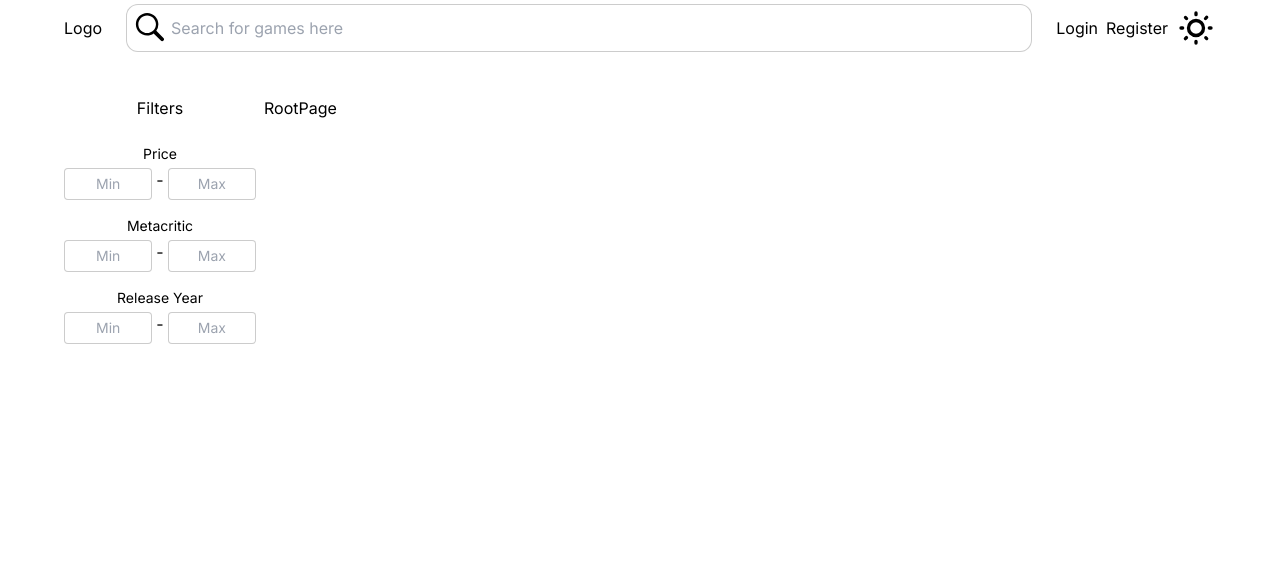
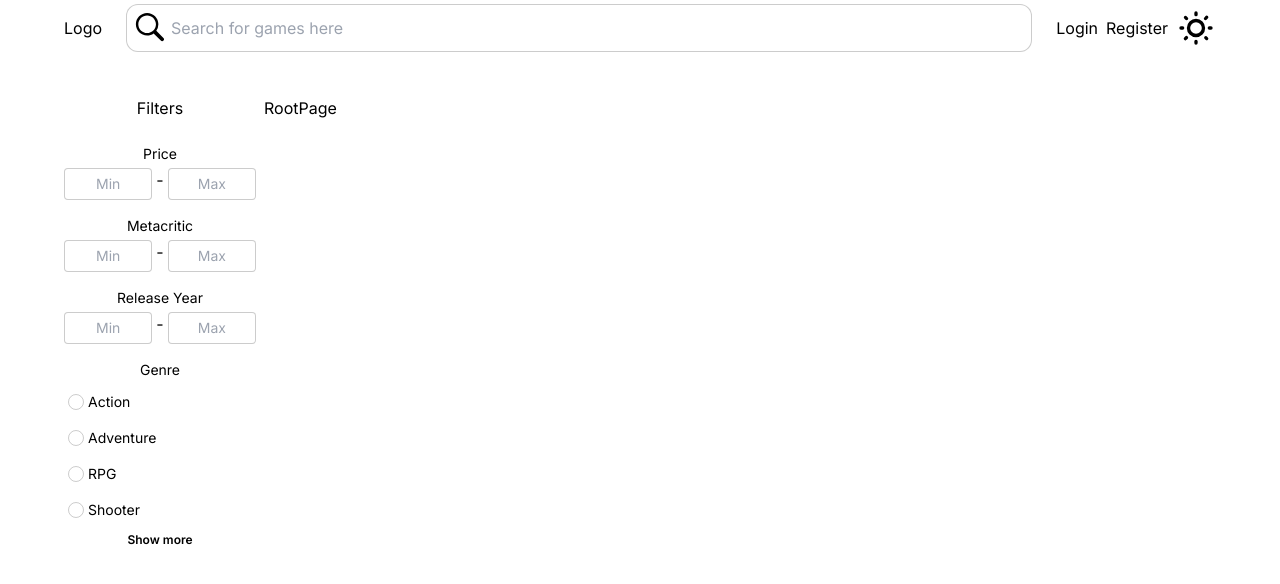
Before and after one commit to Paw565pl/gameshop, a Next.js app: page / in a window 1280 px wide. Shown: the top 584 px of the page. Built offline with nearby package versions, Linux system fonts and the light colour scheme.

Commit message:
feat: add sample radio filter to side filters

```diff
--- a/app/components/SideFilters.tsx
+++ b/app/components/SideFilters.tsx
@@ -1,9 +1,41 @@
 "use client";
 
+import RadioFilter from "./filters/RadioFilter";
 import RangeFilter from "./filters/RangeFilter";
 
 const SideFilters = () => {
   const currentYear = new Date().getFullYear();
+
+  const testArray = [
+    {
+      id: 1,
+      name: "Action",
+      slug: "action",
+      background_image:
+        "https://media.rawg.io/media/games/26d/26d4437715bee60138dab4a7c8c59c92.jpg",
+    },
+    {
+      id: 2,
+      name: "Adventure",
+      slug: "adventure",
+      background_image:
+        "https://media.rawg.io/media/games/562/562553814dd54e001a541e4ee83a591c.jpg",
+    },
+    {
+      id: 3,
+      name: "RPG",
+      slug: "role-playing-games-rpg",
+      background_image:
+        "https://media.rawg.io/media/games/00d/00d374f12a3ab5f96c500a2cfa901e15.jpg",
+    },
+    {
+      id: 4,
+      name: "Shooter",
+      slug: "shooter",
+      background_image:
+        "https://media.rawg.io/media/games/d58/d588947d4286e7b5e0e12e1bea7d9844.jpg",
+    },
+  ];
 
   return (
     <aside className="w-1/6">
@@ -16,6 +48,7 @@ const SideFilters = () => {
         max={currentYear}
         onChange={() => {}}
       />
+      <RadioFilter title="Genre" items={testArray} onChange={() => {}} />
     </aside>
   );
 };
```
